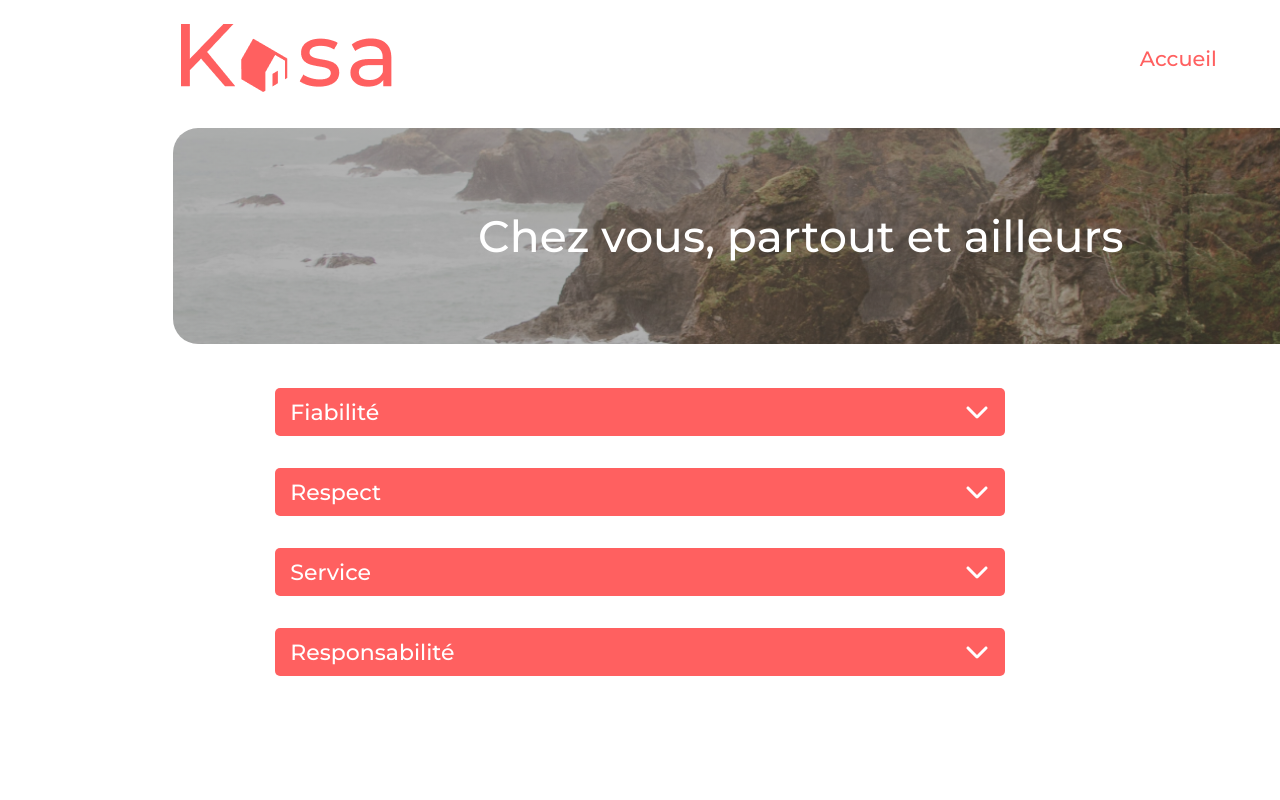
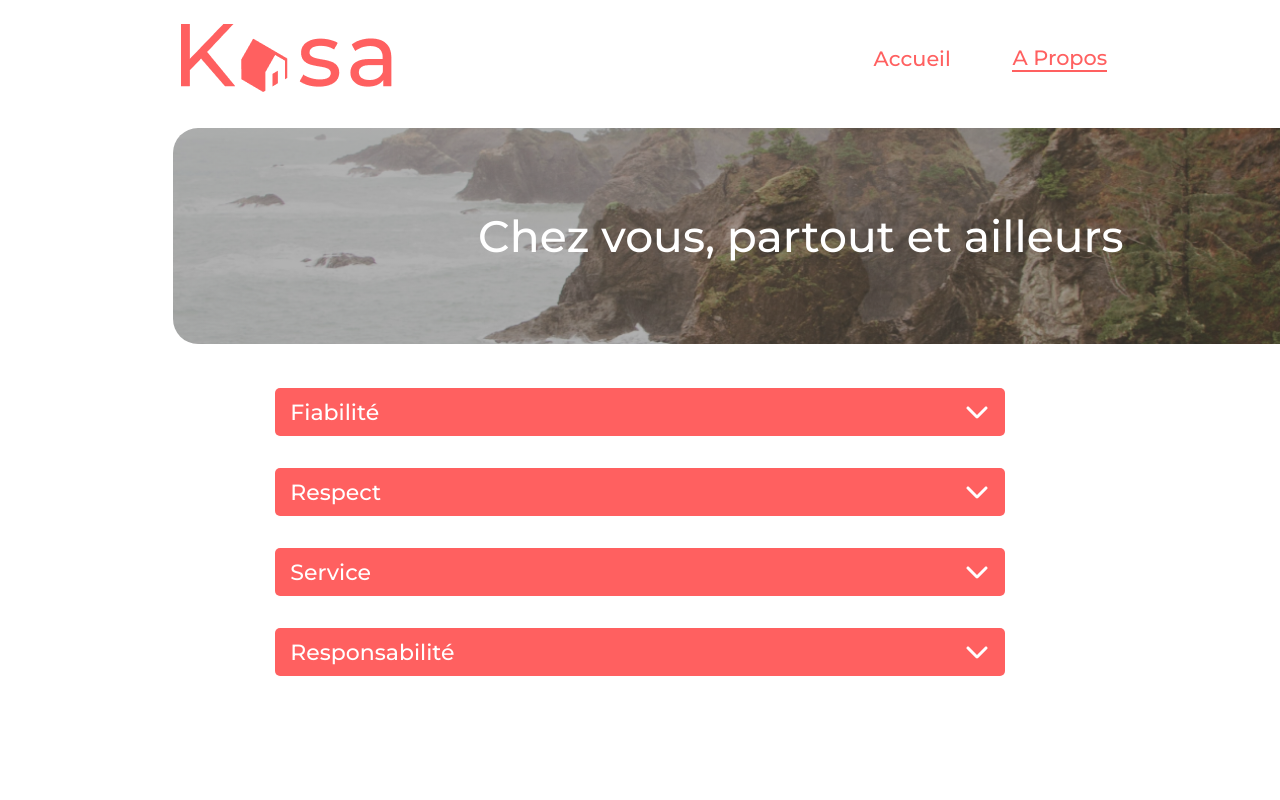
Before and after one commit to Jey221/P11-kasa, a React (Create React App) app: page /About in a window 1280 px wide. Shown: the top 800 px of the page. Built offline with nearby package versions, Linux system fonts and the light colour scheme.

Commit message:
correction mise en forme

```diff
--- a/src/style/App.css
+++ b/src/style/App.css
@@ -19,7 +19,7 @@
 }
 /* gestion de la mise en forme pour le composant navigation */
 .navigation {
-  width: 289px;
+  width: 25%;
 }
 .navHeader {
   display: flex;
--- a/src/style/Banner.module.css
+++ b/src/style/Banner.module.css
@@ -63,7 +63,7 @@
     font-size: 25px;
     text-align: start;
     padding: 7% 6%;
-    padding-right: 125px;
+    padding-right: 27%;
   }
   /* Bannière page About */
   .banner2 {
--- a/src/style/Header.module.css
+++ b/src/style/Header.module.css
@@ -3,7 +3,7 @@
   display: flex;
   justify-content: space-between;
   align-items: center;
-  width: 157vh;
+  width: 100%;
 }
 .header img {
   margin: 1vh;
--- a/src/style/Infos.module.css
+++ b/src/style/Infos.module.css
@@ -110,7 +110,7 @@
     border-radius: 5px;
   }
   .tag p {
-    font-size: 10px;
+    font-size: 0.5em;
   }
   .blocRight {
     display: flex;
```
